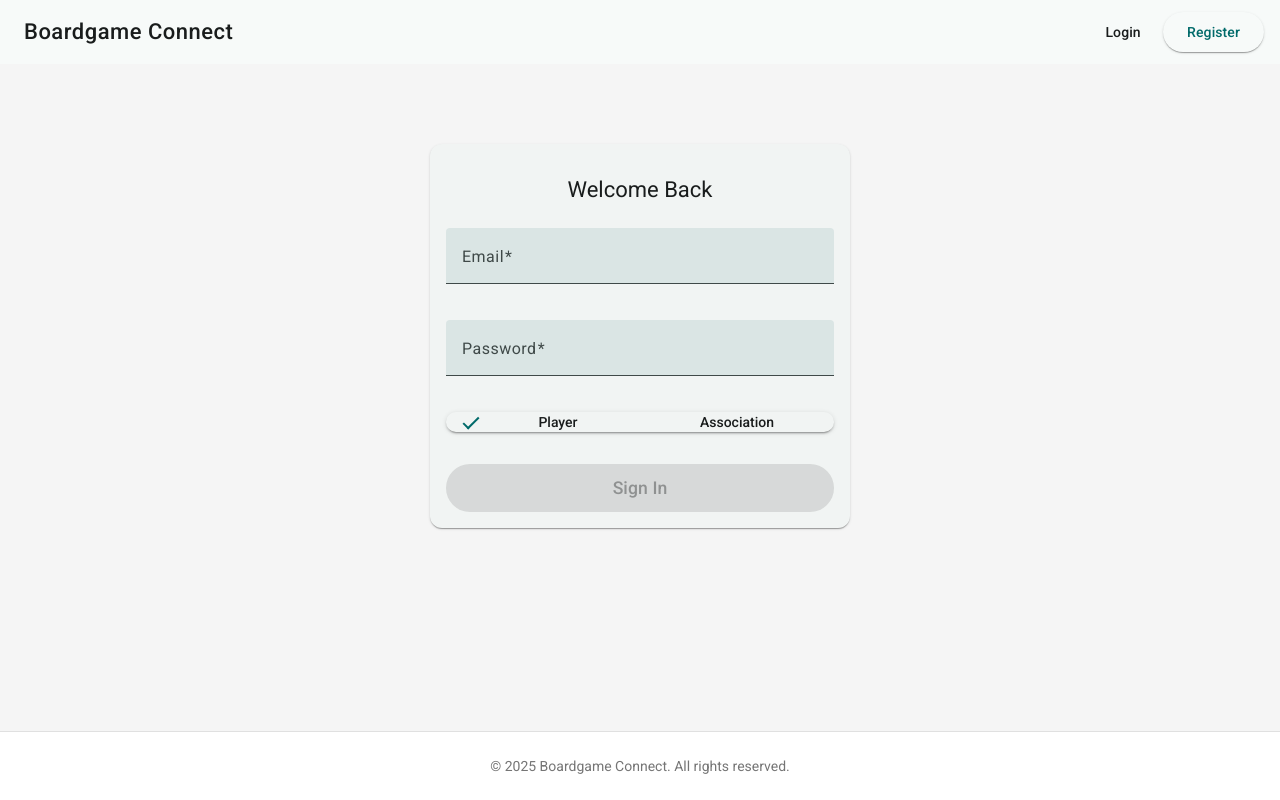
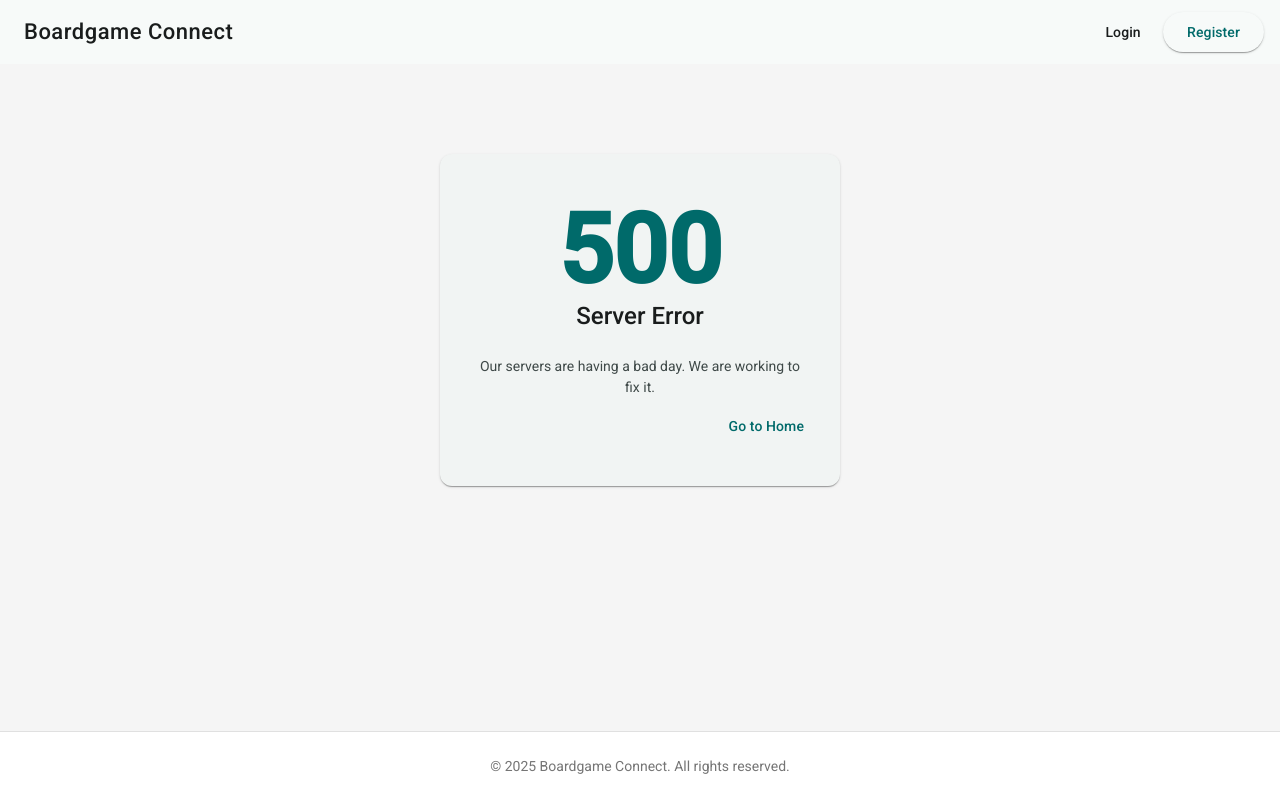
Before and after one commit to emanuelebrizzi/boardgame-connect, an Angular app in the folder frontend/: page /error in a window 1280 px wide. Before the commit this address led to /login. Built offline with nearby package versions, Linux system fonts and the light colour scheme.

Commit message:
Implement generic error page

```diff
--- a/frontend/src/app/app.routes.ts
+++ b/frontend/src/app/app.routes.ts
@@ -21,13 +21,26 @@ export const routes: Routes = [
       ),
   },
   {
+    path: 'error',
+    loadComponent: () => import('./error/error').then((m) => m.Error),
+    data: {
+      code: '500',
+      title: 'Server Error',
+      message: 'Our servers are having a bad day. We are working to fix it.',
+    },
+  },
+  {
     path: '',
     redirectTo: 'reservations',
     pathMatch: 'full',
   },
   {
-    // TODO: Error page for 404
     path: '**',
-    redirectTo: 'reservations',
+    loadComponent: () => import('./error/error').then((m) => m.Error),
+    data: {
+      code: '404',
+      title: 'Page Not Found',
+      message: 'The page you are looking for does not exist.',
+    },
   },
 ];
--- /dev/null
+++ b/frontend/src/app/error/error.html
@@ -0,0 +1,17 @@
+<div class="error-container">
+  <mat-card class="error-card">
+    <mat-card-content>
+      <div class="error-code">{{ code() }}</div>
+
+      <h1 class="error-title">{{ title() }}</h1>
+
+      <p class="error-message">
+        {{ message() }}
+      </p>
+    </mat-card-content>
+
+    <mat-card-actions align="end">
+      <a mat-button color="primary" routerLink="/">Go to Home</a>
+    </mat-card-actions>
+  </mat-card>
+</div>
--- /dev/null
+++ b/frontend/src/app/error/error.scss
@@ -0,0 +1,45 @@
+.error-container {
+  display: flex;
+  justify-content: center;
+  align-items: center;
+  height: 100%;
+  min-height: 60vh;
+  padding: 16px;
+}
+
+.error-card {
+  max-width: 400px;
+  width: 100%;
+  padding: 32px 16px;
+}
+
+mat-card-content {
+  display: flex;
+  flex-direction: column;
+  align-items: center;
+  text-align: center;
+}
+
+.error-code {
+  font-size: 6rem;
+  font-weight: 900;
+  line-height: 1;
+  color: #e0e0e0;
+
+  color: var(--mat-sys-primary);
+
+  margin-bottom: 8px;
+}
+
+.error-title {
+  margin: 0 0 16px 0;
+  font-size: 1.5rem;
+  font-weight: 500;
+  color: var(--mat-sys-on-surface);
+}
+
+.error-message {
+  color: var(--mat-sys-on-surface-variant);
+  margin-bottom: 24px;
+  line-height: 1.5;
+}
--- /dev/null
+++ b/frontend/src/app/error/error.ts
@@ -0,0 +1,18 @@
+import { ChangeDetectionStrategy, Component, input } from '@angular/core';
+import { MatButtonModule } from '@angular/material/button';
+import { MatCardModule } from '@angular/material/card';
+import { MatIconModule } from '@angular/material/icon';
+import { RouterLink } from '@angular/router';
+
+@Component({
+  selector: 'app-error',
+  imports: [MatCardModule, MatIconModule, MatButtonModule, RouterLink],
+  templateUrl: './error.html',
+  styleUrl: './error.scss',
+  changeDetection: ChangeDetectionStrategy.OnPush,
+})
+export class Error {
+  readonly code = input<string>('404');
+  readonly title = input<string>('Page Not Found');
+  readonly message = input<string>('The page you are looking for does not exist.');
+}
```
Also changed, not shown: 1 other file (tests, documents, lock files or other folders).
